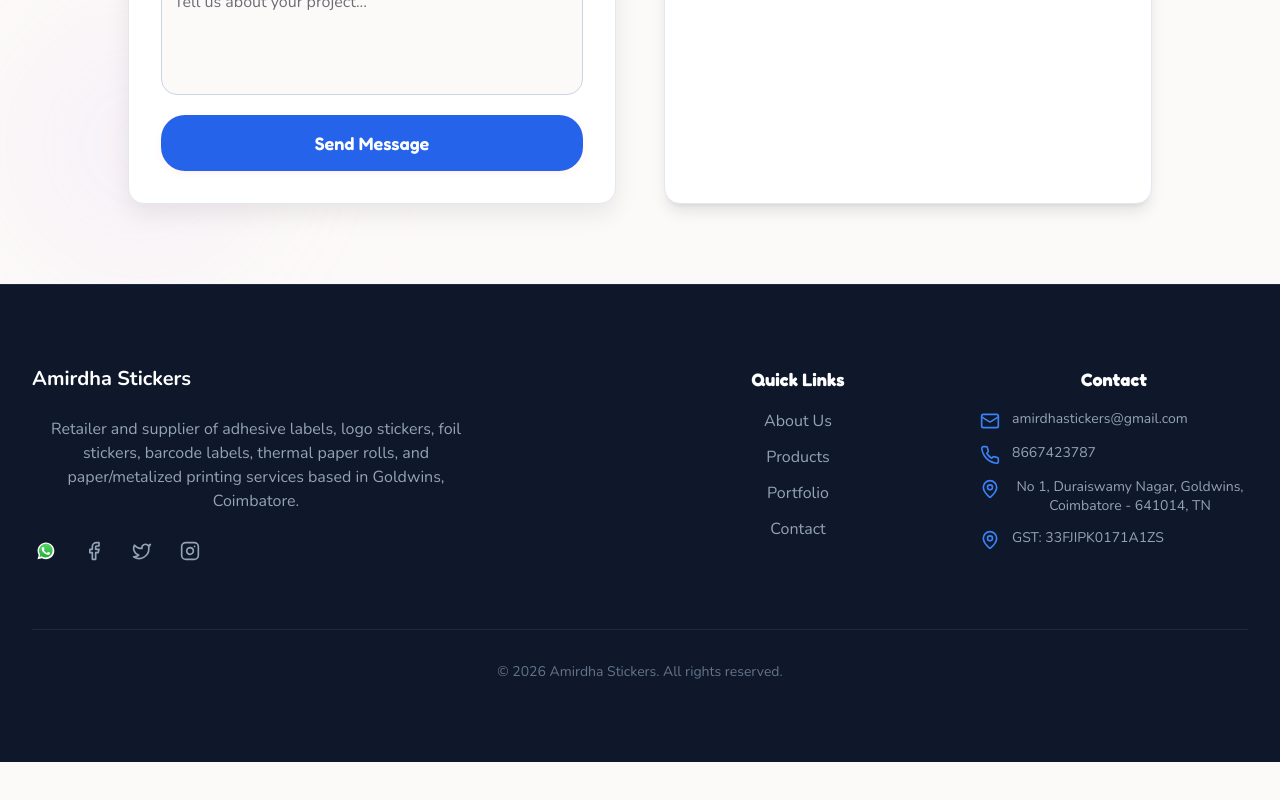
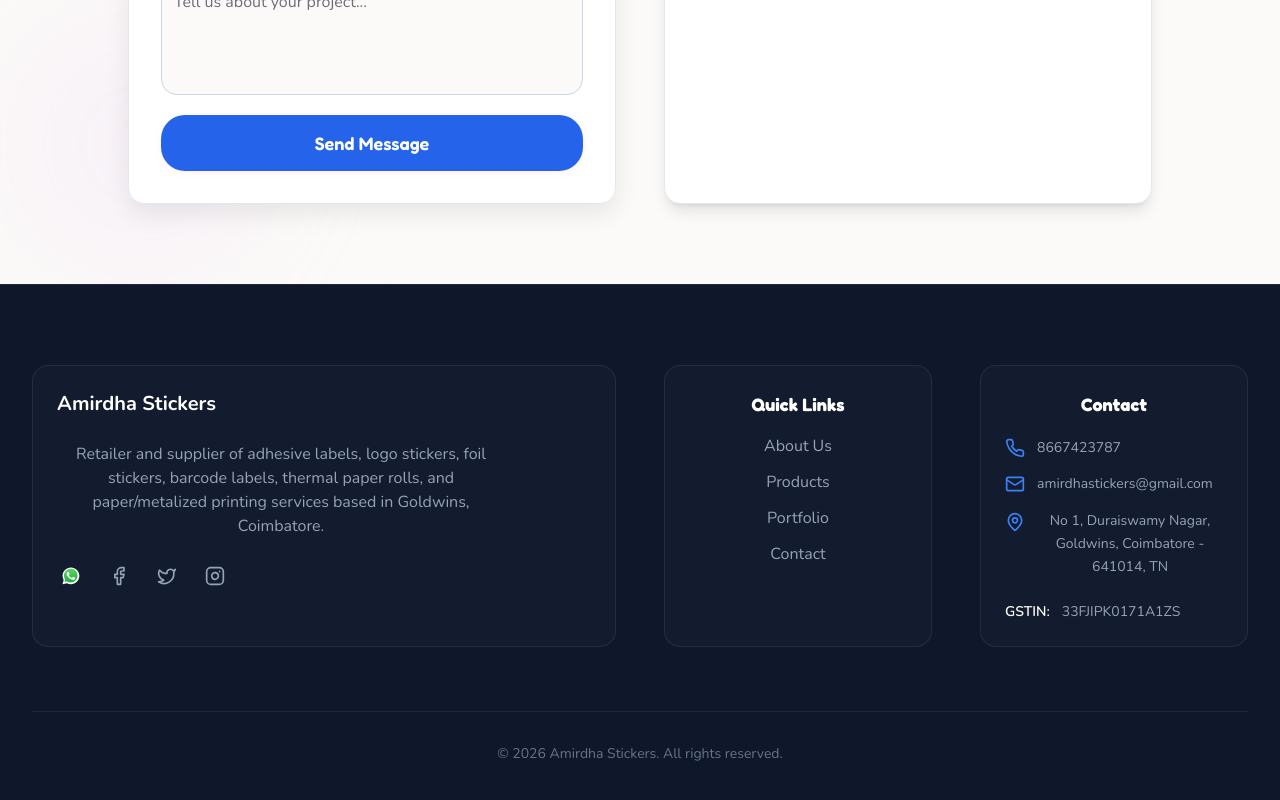
Before and after one commit to amirdha-01/amirdhastickers, a React (Vite) app: page / in a window 1280 px wide. Shown: the part 3709-4509 px from the top of the page. Before the commit the page ends 4471 px from the top, so only its background shows below. Built offline with nearby package versions, Linux system fonts and the light colour scheme; the HTML template or start-up script is replaced by a standard one.

Commit message:
Fix Footer Contact Section alignment and ordering

```diff
--- a/src/components/layout/Footer.tsx
+++ b/src/components/layout/Footer.tsx
@@ -1,14 +1,49 @@
 import { Link } from "react-router-dom";
 import { Mail, Phone, MapPin, Facebook, Twitter, Instagram } from "lucide-react";
 import whatsappLogo from "@/assets/whatsapp-logo.svg";
+import { motion } from "framer-motion";
 
 const Footer = () => {
+  const containerVariants = {
+    hidden: { opacity: 0 },
+    visible: {
+      opacity: 1,
+      transition: {
+        staggerChildren: 0.2,
+        delayChildren: 0.1
+      }
+    }
+  };
+
+  const itemVariants = {
+    hidden: { y: 30, opacity: 0 },
+    visible: {
+      y: 0,
+      opacity: 1,
+      transition: {
+        type: "spring" as const,
+        stiffness: 100,
+        damping: 12
+      }
+    }
+  };
+
   return (
-    <footer className="bg-slate-900 text-white py-12 md:py-16 lg:py-20 border-t border-slate-800 transition-all duration-300">
+    <footer className="bg-slate-900 text-white py-12 md:py-16 lg:py-20 border-t border-slate-800 transition-all duration-300 overflow-hidden">
       <div className="container mx-auto px-4 sm:px-6 lg:px-8 max-w-7xl">
-        <div className="grid grid-cols-1 sm:grid-cols-2 md:grid-cols-4 gap-6 md:gap-8 lg:gap-12">
+        <motion.div
+          className="grid grid-cols-1 sm:grid-cols-2 md:grid-cols-4 gap-6 md:gap-8 lg:gap-12"
+          variants={containerVariants}
+          initial="hidden"
+          whileInView="visible"
+          viewport={{ once: true, margin: "-100px" }}
+        >
           {/* Brand */}
-          <div className="col-span-1 md:col-span-2 fade-in-up">
+          <motion.div
+            className="col-span-1 md:col-span-2 bg-slate-800/30 p-6 rounded-lg border border-slate-700/50 hover:border-slate-600/50 transition-all duration-300"
+            variants={itemVariants}
+            whileHover={{ scale: 1.02, boxShadow: "0 10px 30px -10px rgba(59, 130, 246, 0.3)" }}
+          >
             <Link to="/" className="flex items-center gap-2 mb-4 md:mb-6 transition-smooth hover:scale-105 inline-block">
               <span className="font-bold text-lg md:text-xl hover:text-blue-500 transition-colors duration-300">
                 Amirdha Stickers
@@ -20,99 +55,141 @@ const Footer = () => {
               Goldwins, Coimbatore.
             </p>
             <div className="flex gap-4 md:gap-5">
-              <a
+              <motion.a
                 href="https://wa.me/918667423787"
                 target="_blank"
                 rel="noopener noreferrer"
-                className="text-slate-400 hover:text-green-500 transition-all duration-300 hover:scale-125 hover:-translate-y-1 inline-block p-1"
+                className="text-slate-400 hover:text-green-500 transition-colors duration-300 inline-block p-1"
                 aria-label="WhatsApp"
+                whileHover={{ scale: 1.3, rotate: 360 }}
+                whileTap={{ scale: 0.9 }}
+                transition={{ type: "spring", stiffness: 400, damping: 10 }}
               >
                 <img src={whatsappLogo} alt="WhatsApp" className="w-5 h-5" />
-              </a>
-              <a
+              </motion.a>
+              <motion.a
                 href="https://facebook.com"
                 target="_blank"
                 rel="noopener noreferrer"
-                className="text-slate-400 hover:text-blue-600 transition-all duration-300 hover:scale-125 hover:-translate-y-1 inline-block p-1"
+                className="text-slate-400 hover:text-blue-600 transition-colors duration-300 inline-block p-1"
                 aria-label="Facebook"
+                whileHover={{ scale: 1.3, rotate: 360 }}
+                whileTap={{ scale: 0.9 }}
+                transition={{ type: "spring", stiffness: 400, damping: 10 }}
               >
                 <Facebook className="w-5 h-5" />
-              </a>
-              <a
+              </motion.a>
+              <motion.a
                 href="https://twitter.com"
                 target="_blank"
                 rel="noopener noreferrer"
-                className="text-slate-400 hover:text-sky-500 transition-all duration-300 hover:scale-125 hover:-translate-y-1 inline-block p-1"
+                className="text-slate-400 hover:text-sky-500 transition-colors duration-300 inline-block p-1"
                 aria-label="Twitter"
+                whileHover={{ scale: 1.3, rotate: 360 }}
+                whileTap={{ scale: 0.9 }}
+                transition={{ type: "spring", stiffness: 400, damping: 10 }}
               >
                 <Twitter className="w-5 h-5" />
-              </a>
-              <a
+              </motion.a>
+              <motion.a
                 href="https://instagram.com"
                 target="_blank"
                 rel="noopener noreferrer"
-                className="text-slate-400 hover:text-pink-500 transition-all duration-300 hover:scale-125 hover:-translate-y-1 inline-block p-1"
+                className="text-slate-400 hover:text-pink-500 transition-colors duration-300 inline-block p-1"
                 aria-label="Instagram"
+                whileHover={{ scale: 1.3, rotate: 360 }}
+                whileTap={{ scale: 0.9 }}
+                transition={{ type: "spring", stiffness: 400, damping: 10 }}
               >
                 <Instagram className="w-5 h-5" />
-              </a>
+              </motion.a>
             </div>
-          </div>
+          </motion.div>
 
           {/* Quick Links */}
-          <div className="fade-in-up delay-100">
+          <motion.div
+            className="bg-slate-800/30 p-6 rounded-lg border border-slate-700/50 hover:border-slate-600/50 transition-all duration-300"
+            variants={itemVariants}
+            whileHover={{ scale: 1.02, boxShadow: "0 10px 30px -10px rgba(59, 130, 246, 0.3)" }}
+          >
             <h4 className="font-bold text-base md:text-lg mb-3 md:mb-4 text-white">Quick Links</h4>
             <ul className="space-y-2 md:space-y-3">
-              <li>
-                <Link to="/about" className="text-slate-400 hover:text-white transition-all duration-300 inline-block hover:translate-x-1 text-sm md:text-base">
+              <motion.li whileHover={{ x: 10 }} transition={{ type: "spring", stiffness: 300 }}>
+                <Link to="/about" className="text-slate-400 hover:text-white transition-all duration-300 inline-block text-sm md:text-base">
                   About Us
                 </Link>
-              </li>
-              <li>
-                <Link to="/products" className="text-slate-400 hover:text-white transition-all duration-300 inline-block hover:translate-x-1 text-sm md:text-base">
+              </motion.li>
+              <motion.li whileHover={{ x: 10 }} transition={{ type: "spring", stiffness: 300 }}>
+                <Link to="/products" className="text-slate-400 hover:text-white transition-all duration-300 inline-block text-sm md:text-base">
                   Products
                 </Link>
-              </li>
-              <li>
-                <Link to="/portfolio" className="text-slate-400 hover:text-white transition-all duration-300 inline-block hover:translate-x-1 text-sm md:text-base">
+              </motion.li>
+              <motion.li whileHover={{ x: 10 }} transition={{ type: "spring", stiffness: 300 }}>
+                <Link to="/portfolio" className="text-slate-400 hover:text-white transition-all duration-300 inline-block text-sm md:text-base">
                   Portfolio
                 </Link>
-              </li>
-              <li>
-                <Link to="/contact" className="text-slate-400 hover:text-white transition-all duration-300 inline-block hover:translate-x-1 text-sm md:text-base">
+              </motion.li>
+              <motion.li whileHover={{ x: 10 }} transition={{ type: "spring", stiffness: 300 }}>
+                <Link to="/contact" className="text-slate-400 hover:text-white transition-all duration-300 inline-block text-sm md:text-base">
                   Contact
                 </Link>
-              </li>
+              </motion.li>
             </ul>
-          </div>
+          </motion.div>
 
           {/* Contact Info */}
-          <div className="fade-in-up delay-200">
-            <h4 className="font-bold text-base md:text-lg mb-3 md:mb-4 text-white">Contact</h4>
-            <ul className="space-y-2 md:space-y-3">
-              <li className="flex items-start gap-2 md:gap-3 text-slate-400 transition-all duration-300 hover:text-white hover:translate-x-1 text-xs md:text-sm group">
-                <Mail className="w-4 md:w-5 h-4 md:h-5 text-blue-500 flex-shrink-0 mt-0.5 transition-transform duration-300 group-hover:rotate-12" />
+          <motion.div
+            className="bg-slate-800/30 p-6 rounded-lg border border-slate-700/50 hover:border-slate-600/50 transition-all duration-300 flex flex-col"
+            variants={itemVariants}
+            whileHover={{ scale: 1.02, boxShadow: "0 10px 30px -10px rgba(59, 130, 246, 0.3)" }}
+          >
+            <h4 className="font-bold text-base md:text-lg mb-4 md:mb-5 text-white">Contact</h4>
+            <ul className="space-y-3 md:space-y-4">
+              <motion.li
+                className="flex items-center gap-3 text-slate-400 transition-colors duration-300 hover:text-white text-sm group"
+                whileHover={{ x: 5 }}
+                transition={{ type: "spring", stiffness: 300 }}
+              >
+                <Phone className="w-5 h-5 text-blue-500 flex-shrink-0 transition-transform duration-300 group-hover:rotate-12" />
+                <span>8667423787</span>
+              </motion.li>
+              <motion.li
+                className="flex items-center gap-3 text-slate-400 transition-colors duration-300 hover:text-white text-sm group"
+                whileHover={{ x: 5 }}
+                transition={{ type: "spring", stiffness: 300 }}
+              >
+                <Mail className="w-5 h-5 text-blue-500 flex-shrink-0 transition-transform duration-300 group-hover:rotate-12" />
                 <span className="break-all">amirdhastickers@gmail.com</span>
-              </li>
-              <li className="flex items-start gap-2 md:gap-3 text-slate-400 transition-all duration-300 hover:text-white hover:translate-x-1 text-xs md:text-sm group">
-                <Phone className="w-4 md:w-5 h-4 md:h-5 text-blue-500 flex-shrink-0 mt-0.5 transition-transform duration-300 group-hover:rotate-12" />
-                8667423787
-              </li>
-              <li className="flex items-start gap-2 md:gap-3 text-slate-400 transition-all duration-300 hover:text-white hover:translate-x-1 text-xs md:text-sm group">
-                <MapPin className="w-4 md:w-5 h-4 md:h-5 text-blue-500 flex-shrink-0 mt-0.5 transition-transform duration-300 group-hover:rotate-12" />
-                <span className="leading-snug">No 1, Duraiswamy Nagar, Goldwins, Coimbatore - 641014, TN</span>
-              </li>
-              <li className="flex items-start gap-2 md:gap-3 text-slate-400 transition-all duration-300 hover:text-white hover:translate-x-1 text-xs md:text-sm group">
-                <MapPin className="w-4 md:w-5 h-4 md:h-5 text-blue-500 flex-shrink-0 mt-0.5 transition-transform duration-300 group-hover:rotate-12" />
-                GST: 33FJIPK0171A1ZS
-              </li>
+              </motion.li>
+              <motion.li
+                className="flex items-start gap-3 text-slate-400 transition-colors duration-300 hover:text-white text-sm group"
+                whileHover={{ x: 5 }}
+                transition={{ type: "spring", stiffness: 300 }}
+              >
+                <MapPin className="w-5 h-5 text-blue-500 flex-shrink-0 mt-0.5 transition-transform duration-300 group-hover:rotate-12" />
+                <span className="leading-relaxed">No 1, Duraiswamy Nagar, Goldwins, Coimbatore - 641014, TN</span>
+              </motion.li>
+              <motion.li
+                className="flex items-start gap-3 text-slate-400 transition-colors duration-300 hover:text-white text-sm pt-2"
+                whileHover={{ x: 5 }}
+                transition={{ type: "spring", stiffness: 300 }}
+              >
+                <span className="font-semibold text-white">GSTIN:</span>
+                <span className="break-all">33FJIPK0171A1ZS</span>
+              </motion.li>
             </ul>
-          </div>
-        </div>
+          </motion.div>
+        </motion.div>
 
-        <div className="border-t border-slate-800 mt-8 md:mt-12 lg:mt-16 pt-6 md:pt-8 text-center text-slate-500 fade-in-up delay-300 text-xs md:text-sm">
+        <motion.div
+          className="border-t border-slate-800 mt-8 md:mt-12 lg:mt-16 pt-6 md:pt-8 text-center text-slate-500 text-xs md:text-sm"
+          initial={{ opacity: 0, y: 20 }}
+          whileInView={{ opacity: 1, y: 0 }}
+          viewport={{ once: true }}
+          transition={{ delay: 0.6, duration: 0.6 }}
+        >
           <p>&copy; {new Date().getFullYear()} Amirdha Stickers. All rights reserved.</p>
-        </div>
+        </motion.div>
       </div>
     </footer>
   );
```
Also changed, not shown: render.yaml (deleted, +0 -39 lines), src/pages/admin/AdminPortfolio.tsx (+14 -0 lines).
